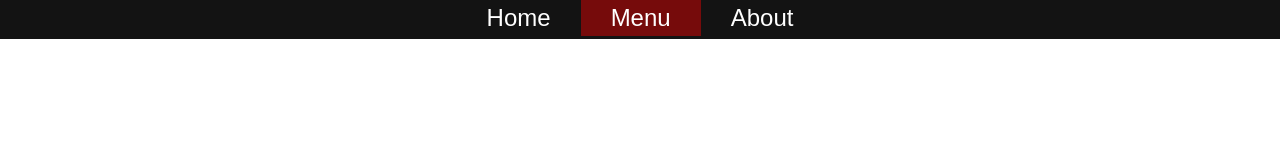
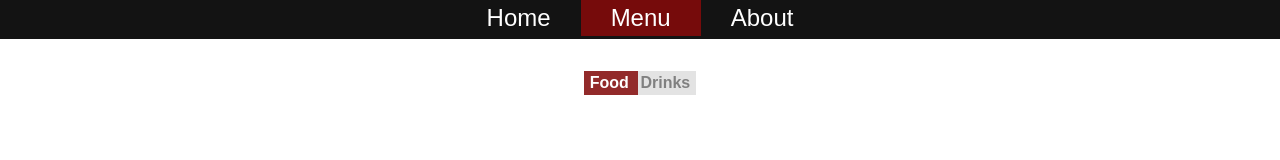
Before and after one commit to rnelsantos/Restaurant-Page, a website built with webpack: page src/template.html in a window 1280 px wide. Both pictures are taken after a click on the element "Menu". Built offline with nearby package versions, Linux system fonts and the light colour scheme; files whose address does not match are found by name.

Commit message:
added menu option toggle

```diff
--- a/src/home.js
+++ b/src/home.js
@@ -29,6 +29,36 @@ function loadHome() {
     //Highlight current page tab
     const home = document.querySelector('#home');
     home.classList.add('select');
+
+
+
     }
 
-    export {loadHome};
+
+    function toggleControl(){
+        //for food/drink toggle switch
+        const chooseOption = document.querySelectorAll(".option");
+        const slide = document.querySelector(".switchFood");
+
+
+        chooseOption.forEach((opt) =>
+        opt.addEventListener("click", (e) => {
+          chooseOption.forEach((opt) =>  {opt.classList.remove('chosenMenu');} );
+          let option= e.target.dataset.index;
+          console.log(String(option));
+
+          if (String(option) === "Drinks" ){
+            slide.classList.add('switchDrink');
+            opt.classList.add('chosenMenu');
+          }
+          else {
+            slide.classList.remove('switchDrink');
+            opt.classList.add('chosenMenu');
+          };
+
+        })
+        );
+
+        };
+
+    export {loadHome, toggleControl};
--- a/src/index.js
+++ b/src/index.js
@@ -9,22 +9,7 @@ console.log('Hello');
 
 
 loadHome(); //initial page load
-
-const page = (function () {
-const content = document.querySelector("#content");
-const firstChild= document.querySelector(".firstChild")  // apprentlt this only get read  once.
-
-
-const resetDisplay = () => {if( document.querySelector(".firstChild") != null){content.removeChild(document.querySelector(".firstChild"))}}
-
-return {resetDisplay}
-
-}
-)();
-
-
-
-
+//page.resetDisplay(); //for mock template  html
 
 
 
@@ -43,6 +28,8 @@ nav.addEventListener("click", (e) => {
       case "menu":
         page.resetDisplay();
         loadMenu();
+        page.toggleControl();
+
       break;
       case "about":
         page.resetDisplay();
@@ -53,3 +40,92 @@ nav.addEventListener("click", (e) => {
   };
 })
 );
+
+function loadToggle(){
+//for food/drink toggle switch
+const chooseOption = document.querySelectorAll(".option");
+const slide = document.querySelector(".switchFood");
+
+
+chooseOption.forEach((opt) =>
+opt.addEventListener("click", (e) => {
+  chooseOption.forEach((opt) =>  {opt.classList.remove('chosenMenu');} );
+  let option= e.target.dataset.index;
+  console.log(String(option));
+
+  if (String(option) === "Drinks" ){
+    slide.classList.add('switchDrink');
+    opt.classList.add('chosenMenu');
+  }
+  else {
+    slide.classList.remove('switchDrink');
+    opt.classList.add('chosenMenu');
+  };
+
+})
+);
+
+};
+
+const page = (function () {
+  const content = document.querySelector("#content");
+  const firstChild= document.querySelector(".firstChild")  // apprently this only get read  once.
+
+
+
+  const resetDisplay = () => {if( document.querySelector(".firstChild") != null){content.removeChild(document.querySelector(".firstChild"))}}
+
+  const toggleControl = () => {
+    const chooseOption = document.querySelectorAll(".option");
+    const slide = document.querySelector(".switchFood");
+    chooseOption.forEach((opt) =>
+      opt.addEventListener("click", (e) => {
+        chooseOption.forEach((opt) =>  {opt.classList.remove('chosenMenu');} );
+        let option= e.target.dataset.index;
+        console.log(String(option));
+          if (String(option) === "Drinks" ){
+            slide.classList.add('switchDrink');
+            opt.classList.add('chosenMenu')}
+          else {
+            slide.classList.remove('switchDrink');
+            opt.classList.add('chosenMenu')};
+      })
+      );
+  }
+
+  return {resetDisplay,toggleControl}
+
+  }
+  )();
+
+
+
+
+/*
+  function loadToggle(){
+    //for food/drink toggle switch
+    const chooseOption = document.querySelectorAll(".option");
+    const slide = document.querySelector(".switchFood");
+
+
+    chooseOption.forEach((opt) =>
+    opt.addEventListener("click", (e) => {
+      chooseOption.forEach((opt) =>  {opt.classList.remove('chosenMenu');} );
+      let option= e.target.dataset.index;
+      console.log(String(option));
+
+      if (String(option) === "Drinks" ){
+        slide.classList.add('switchDrink');
+        opt.classList.add('chosenMenu');
+      }
+      else {
+        slide.classList.remove('switchDrink');
+        opt.classList.add('chosenMenu');
+      };
+
+    })
+    );
+
+    };
+
+    */
--- a/src/menu.js
+++ b/src/menu.js
@@ -3,12 +3,31 @@
 
 function loadMenu() {
 
-
+//attach menu container to content
 const content = document.querySelector ('#content');
 const main = document.querySelector('main');
 const menuContainer = document.createElement("div");
 menuContainer.classList.add('firstChild');
 content.appendChild(menuContainer);
+
+//append menuoption toggle
+const chooseContainer = document.createElement("div");
+chooseContainer.classList.add("choose-container");
+        const switchMenu = document.createElement("div");
+        switchMenu.classList.add("switchFood");
+        const food = document.createElement("div");
+        food.classList.add("option");
+        food.classList.add("chosenMenu");
+        food.innerText = "Food"
+        food.setAttribute("data-index", "Food");
+        const drinks = document.createElement("div");
+        drinks.classList.add("option");
+        drinks.innerText = "Drinks";
+        drinks.setAttribute("data-index", "Drinks");
+    chooseContainer.appendChild(switchMenu);
+    chooseContainer.appendChild(food);
+    chooseContainer.appendChild(drinks);
+    menuContainer.appendChild(chooseContainer);
 
 //remove previous tab highlight
 const selected = document.querySelector('.select');
--- a/styles/main.css
+++ b/styles/main.css
@@ -123,9 +123,19 @@
 
 }
 
+/*Menu*/
+
+
+
+
 /*  UTILITIES */
-#content{
+#content, .firstChild{
+  padding-top:1rem;
   color:white;
+  display:flex;
+  justify-content: center;
+
+
 }
 
 nav{
@@ -147,5 +157,58 @@ nav:hover{
 
 .select{
   background-color: rgba(255, 0, 0, 0.418);
+}
+
+
+
+.switchFood{
+  transition: transform 450ms;
+  color:maroon;
+  position:absolute;
+  background-color:rgba(128, 0, 0, 0.815);
+  height:100%;
+  width:48%;
+  top:1;
+  left:0;
 
 }
+
+.switchDrink{
+  color:maroon;
+  position:absolute;
+  background-color:rgba(128, 0, 0, 0.699);
+  width:55%;
+  top:1;
+  transform:translate(50px);
+  z-index: 0;
+
+}
+
+ .choose-container{
+  background-color:rgba(54, 54, 54, 0.137);
+
+  position:relative;
+  z-index:1;
+  display:flex;
+  justify-content: space-around;
+  align-items: center;
+  font-size: 1em;
+  font-family: Arial, Helvetica, sans-serif;
+  user-select: none;
+  font-weight: 700;
+  width:7rem;
+  color:gray;
+ }
+
+ .option{
+  z-index: 0;
+  color:gray;
+ }
+
+ .chosenMenu{
+  color:white;
+ }
+
+ .menuContainer{
+  border:2px solid red;
+ }
--- a/webpack.config.js
+++ b/webpack.config.js
@@ -6,6 +6,8 @@ module.exports = {
     entry: {
         index: './src/index.js',
         home: './src/home.js',
+        about: './src/about.js',
+        menu: './src/menu.js',
       },
     plugins: [
         new HtmlWebpackPlugin({
```
Also changed, not shown: src/template.html (+2 -1 lines).
